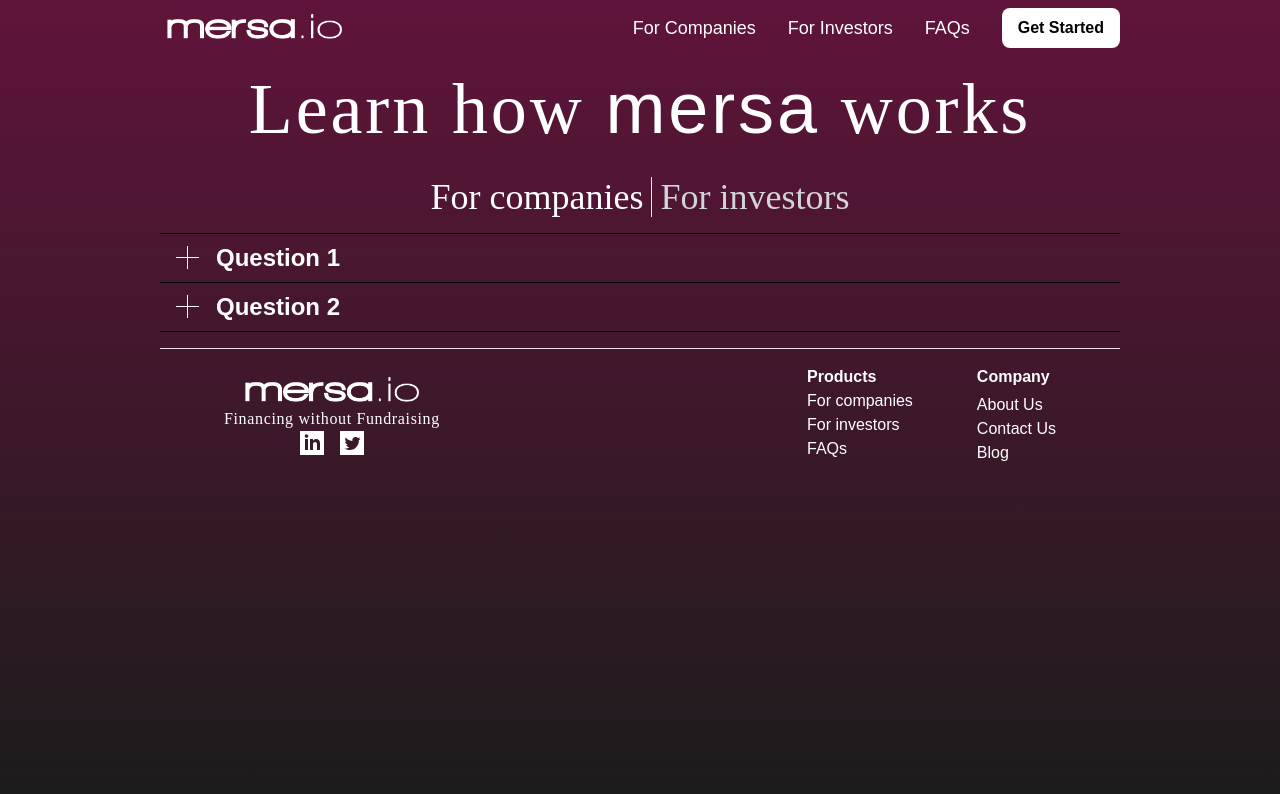
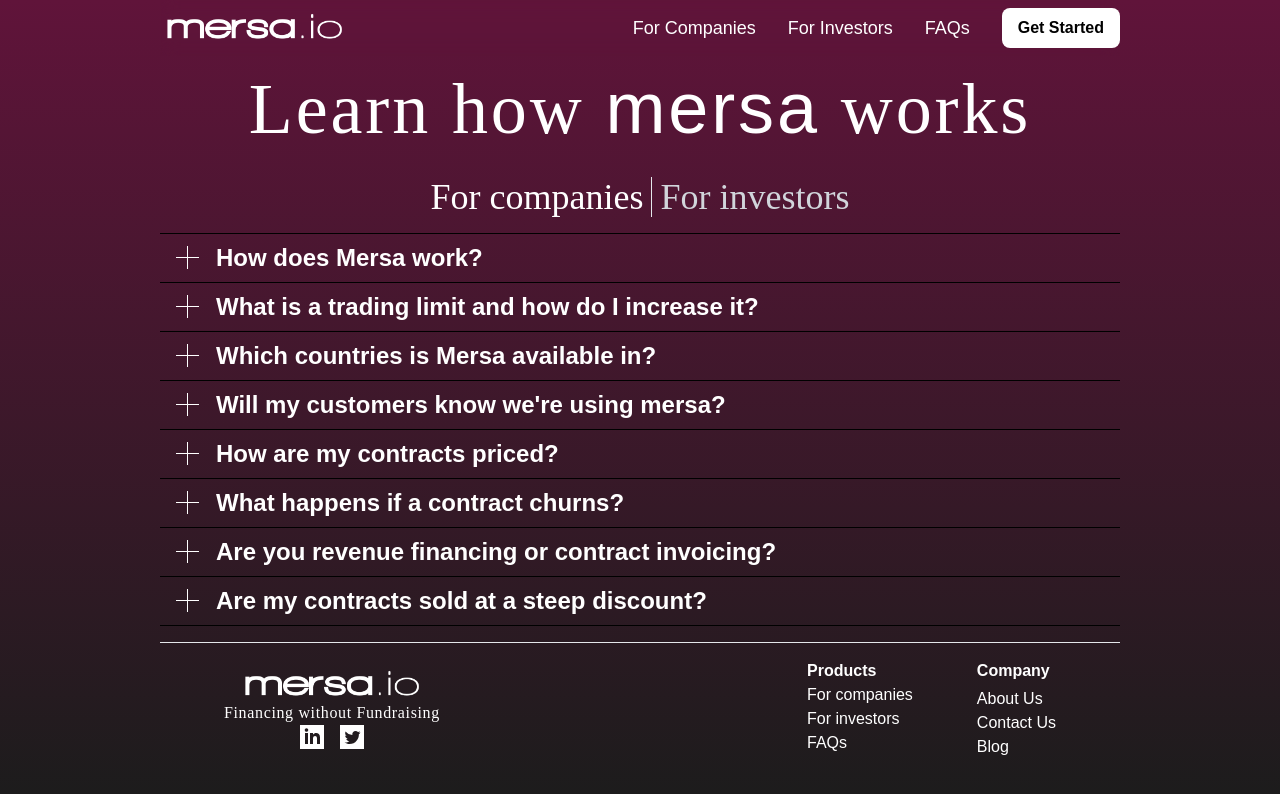
Before and after one commit to shohamc1/mersa.io, a Gatsby site: page /faq in a window 1280 px wide. Built offline with nearby package versions, Linux system fonts and the light colour scheme; Gatsby itself is replaced by a stand-in of ours.

Commit message:
add FAQ questions

```diff
--- a/src/components/faq/FAQPage.js
+++ b/src/components/faq/FAQPage.js
@@ -1,5 +1,7 @@
 import React, { useState } from "react";
 import QABox from "./QABox";
+
+import { companyQuestions, investorQuestions } from "./Questions.js";
 
 const FAQPage = () => {
   const [active, setActive] = useState("company");
@@ -36,13 +38,23 @@
       </div>
       {active === "company" ? (
         <>
-          <QABox question="Question 1" answer="Hello1" first />
-          <QABox question="Question 2" answer="Hello2" />
+          {companyQuestions.map((item, idx) => (
+            <QABox
+              question={item.question}
+              answer={item.answer}
+              first={idx === 0}
+            />
+          ))}
         </>
       ) : (
         <>
-          <QABox question="Question Investor 1" answer="Hello1" first />
-          <QABox question="Question Investor 2" answer="Hello2" />
+          {investorQuestions.map((item, idx) => (
+            <QABox
+              question={item.question}
+              answer={item.answer}
+              first={idx === 0}
+            />
+          ))}
         </>
       )}
     </div>
--- /dev/null
+++ b/src/components/faq/Questions.js
@@ -0,0 +1,75 @@
+export const companyQuestions = [
+  {
+    question: "How does Mersa work?",
+    answer: `1) Connect. Connect your existing subscription management, payment and accounting software to our platform. You will be assigned a trading limit, which is usually a % of your current revenue.
+  2) Select. Next, you will see a list of all your contracts that are eligible to be sold to investors. Select the ones you would like to sell to investors.
+  3) Collect. Receive anywhere between 1-3 years of upfront payment for each contract.
+
+  All under 24 hours.`,
+  },
+  {
+    question: "What is a trading limit and how do I increase it?",
+    answer:
+      "A trading limit is represented as a % of your trailing twelve months' ARR (annual recurring revenue). You may only sell contracts that add up to the value of your trading limit. The key to increasing your trading limit is to build up a trading history with mersa.",
+  },
+  {
+    question: "Which countries is Mersa available in?",
+    answer: " Companies from almost any country can list on mersa.",
+  },
+  {
+    question: "Will my customers know we're using mersa?",
+    answer:
+      "Never. There is absolutely no change in how you bill your customers. Your customers continue to pay you as per normal.",
+  },
+  {
+    question: "How are my contracts priced?",
+    answer:
+      "After you connect to our systems, our algorithm assigns you a recommended range within which to price your contracts. Typically, it's in the form of 'x cents to the dollar'. You can also set a minimum price below which you will not accept offers. From here on, mersa works like any other stock exchange. Investors submit bids for your contracts and the highest prices get fulfilled.",
+  },
+  {
+    question: "What happens if a contract churns?",
+    answer:
+      "You simply replace the churned customer contract with an existing contract of equivalent value that has not yet been listed with mersa.",
+  },
+  {
+    question: "Are you revenue financing or contract invoicing?",
+    answer:
+      "Nope. We do not underwrite contracts or collect payments on your behalf. We also do not charge you a fee for taking on your risk. We are best thought of as a stock exchange for companies with recurring revenues to sell their contracts to investors and fuel their growth without raising equity financing.",
+  },
+  {
+    question: "Are my contracts sold at a steep discount?",
+    answer:
+      "Nope. We understand that your company's valuation is determined by revenue growth, and as such we ensure that the typical discount rate is between 85-95 cents on the dollar. This is far lower than the discount of 25-30% most companies give their customers on annual deals.",
+  },
+];
+
+export const investorQuestions = [
+  {
+    question: "How does mersa work for investors?",
+    answer: `1) Connect. Connect your bank account to Mersa's platform. It's just like any other brokerage account. Go through a simple KYC process, and get approval to trade within 1 week.
+
+  2) Select. On our platform, you can select the companies' whose contracts you can purchase. Place a competitive bid and receive notification of whether your bid is successful.
+
+  3) Collect. Receive monthly payouts from each contract you purchased. We'll make sure the monthly payouts hit your bank account. It's that simple.
+
+   There's no extra work needed from you.`,
+  },
+  {
+    question: "Who can trade on mersa?",
+    answer: "Currently, we only allow accredited investors to trade on mersa.",
+  },
+  {
+    question: "Which countries is mersa available in to investors?",
+    answer:
+      "We're launching in Singapore, India, Indonesia, Japan, Korea and Australia. We will soon be able to accept investors worldwide.",
+  },
+  {
+    question: "What happens if a contract churns?",
+    answer:
+      "You have zero downside risk when it comes to contract churn. The company will replace churned contracts with a new contract of an equivalent value immediately.",
+  },
+  {
+    question: "What kind of return can I expect to make?",
+    answer: "Expect to make between 5-15%. Completely risk free.",
+  },
+];
```
